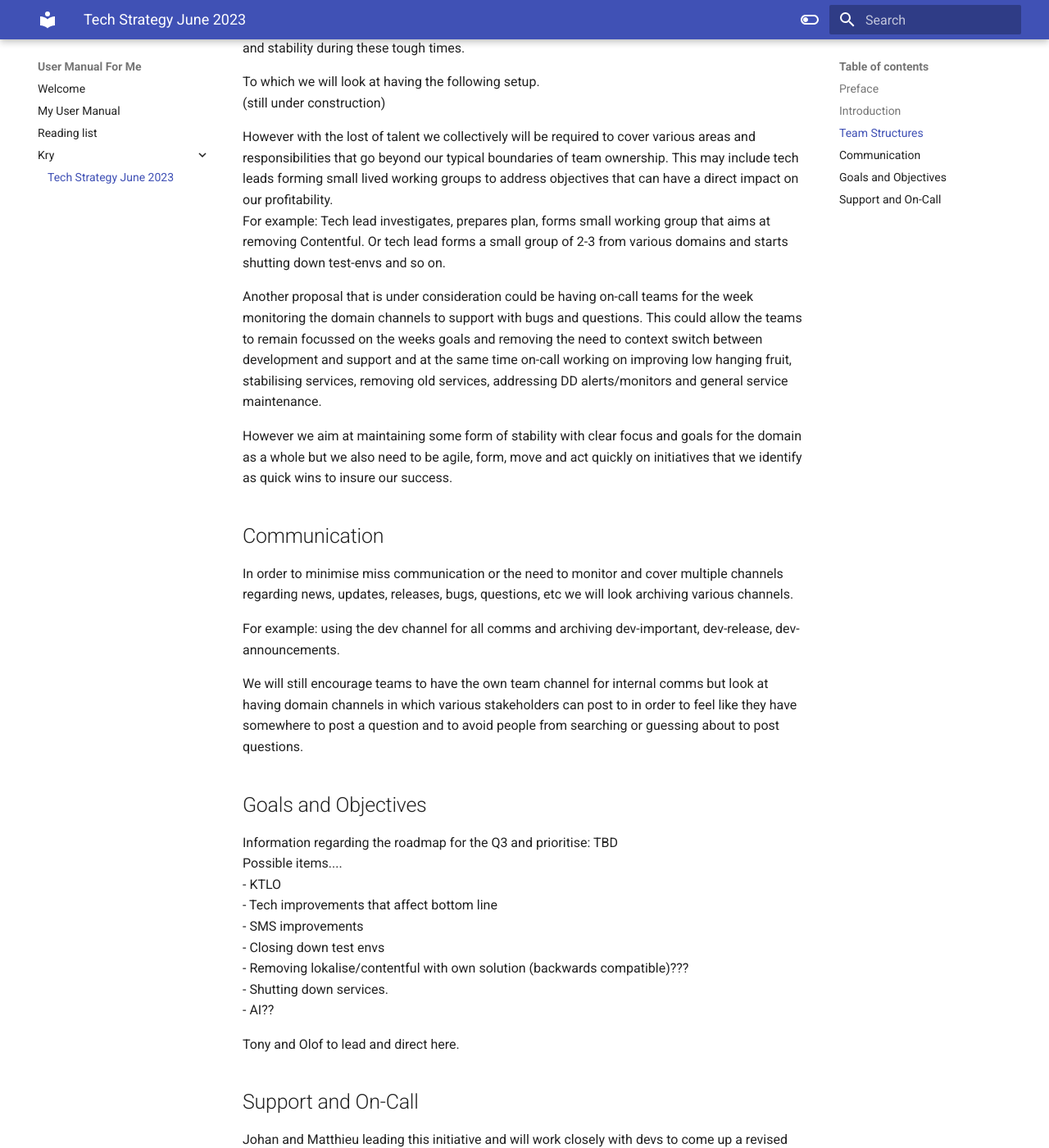
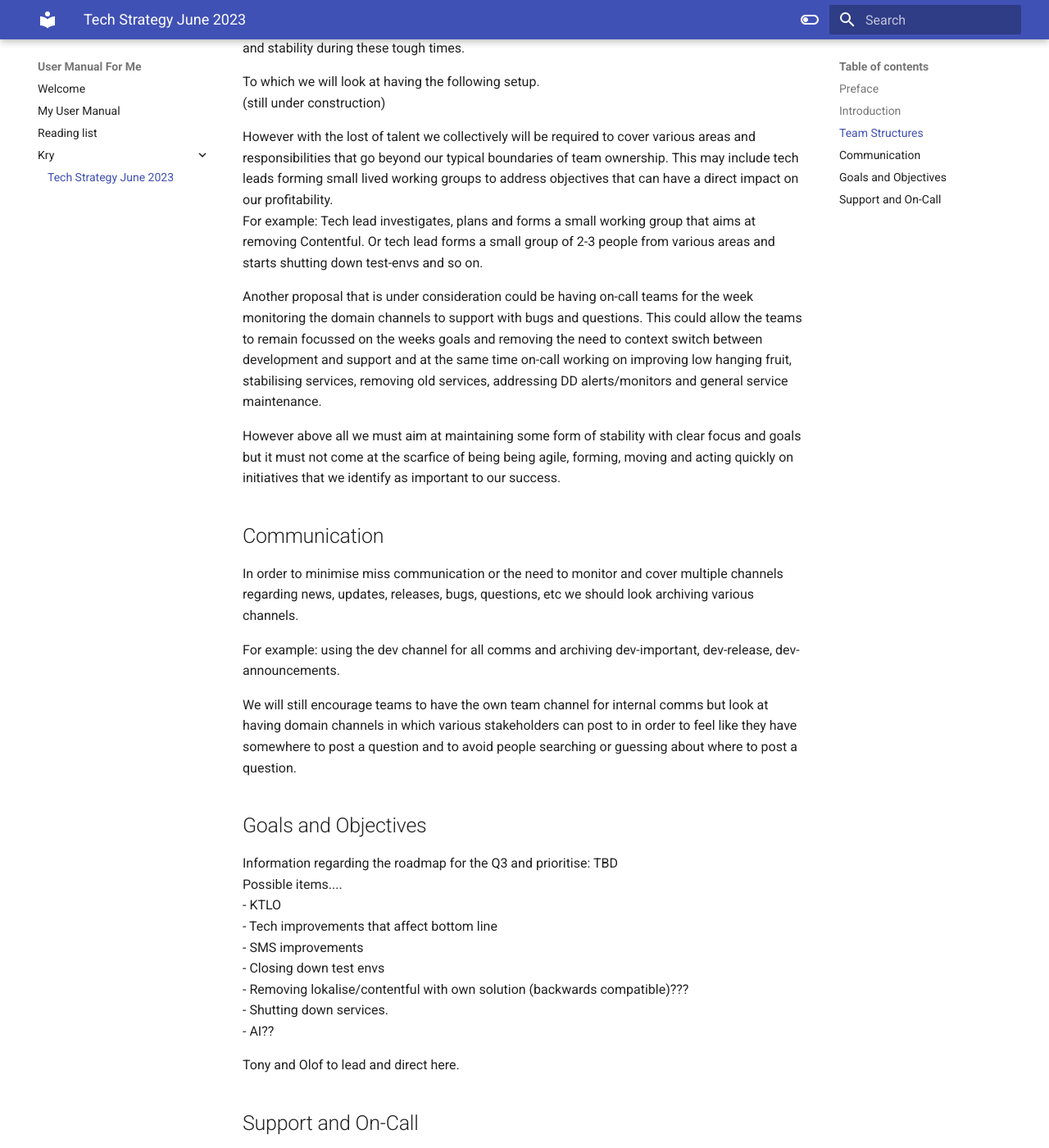
Before and after one commit to skakau/my-ramblings, an MkDocs documentation site: the page built from docs/kry/Tech Strategy June 2023.md, in a window 1280 px wide and 1400 px high, scrolled down 823 px. Shown: the whole window at 82% size. Built offline with MkDocs 1.6.1 and Material for MkDocs 9.7.7, drawn with Linux system fonts in a browser that asks for light colours.

Commit message:
PUSH NOTE : Tech Strategy June 2023.md

```diff
--- a/docs/kry/Tech Strategy June 2023.md
+++ b/docs/kry/Tech Strategy June 2023.md
@@ -21,18 +21,18 @@
 (still under construction)
 
 However with the lost of talent we collectively will be required to cover various areas and responsibilities that go beyond our typical boundaries of team ownership. This may include tech leads forming small lived working groups to address objectives that can have a direct impact on our profitability.
-For example: Tech lead investigates, prepares plan, forms small working group that aims at removing Contentful. Or tech lead forms a small group of 2-3 from various domains and starts shutting down test-envs and so on.
+For example: Tech lead investigates, plans and forms a small working group that aims at removing Contentful. Or tech lead forms a small group of 2-3 people from various areas and starts shutting down test-envs and so on.
 
 Another proposal that is under consideration could be having on-call teams for the week monitoring the domain channels to support with bugs and questions. This could allow the teams to remain focussed on the weeks goals and removing the need to context switch between development and support and at the same time on-call working on improving low hanging fruit, stabilising services, removing old services, addressing DD alerts/monitors and general service maintenance.
 
-However we aim at maintaining some form of stability with clear focus and goals for the domain as a whole but we also need to be agile, form, move and act quickly on initiatives that we identify as quick wins to insure our success.
+However above all we must aim at maintaining some form of stability with clear focus and goals but it must not come at the scarfice of being being agile, forming, moving and acting quickly on initiatives that we identify as important to our success.
 
 ## Communication
-In order to minimise miss communication or the need to monitor and cover multiple channels regarding news, updates, releases, bugs, questions, etc we will look archiving various channels.
+In order to minimise miss communication or the need to monitor and cover multiple channels regarding news, updates, releases, bugs, questions, etc we should look archiving various channels.
 
 For example: using the dev channel for all comms and archiving dev-important, dev-release, dev-announcements.
 
-We will still encourage teams to have the own team channel for internal comms but look at having domain channels in which various stakeholders can post to in order to feel like they have somewhere to post a question and to avoid people from searching or guessing about to post questions.
+We will still encourage teams to have the own team channel for internal comms but look at having domain channels in which various stakeholders can post to in order to feel like they have somewhere to post a question and to avoid people searching or guessing about where to post a question.
 
 ## Goals and Objectives
 Information regarding the roadmap for the Q3 and prioritise: TBD
```
